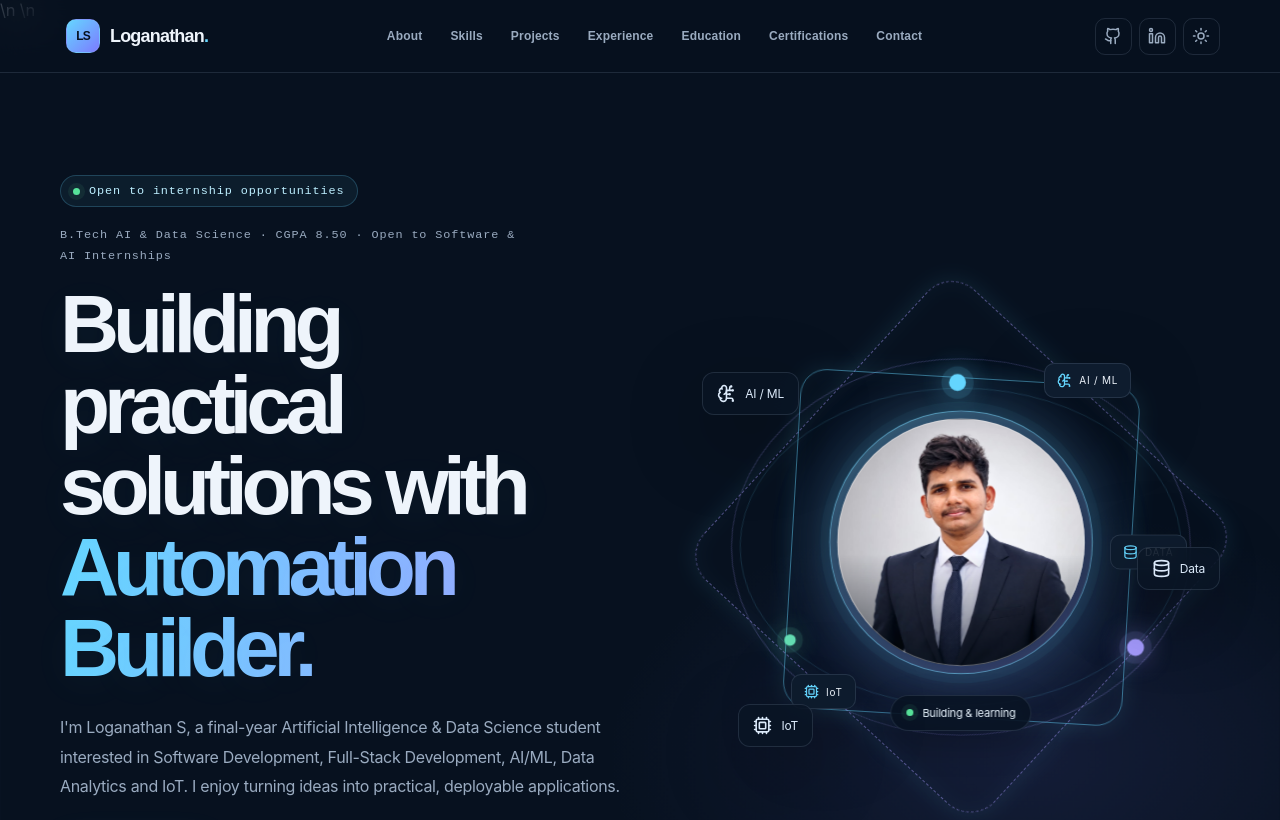
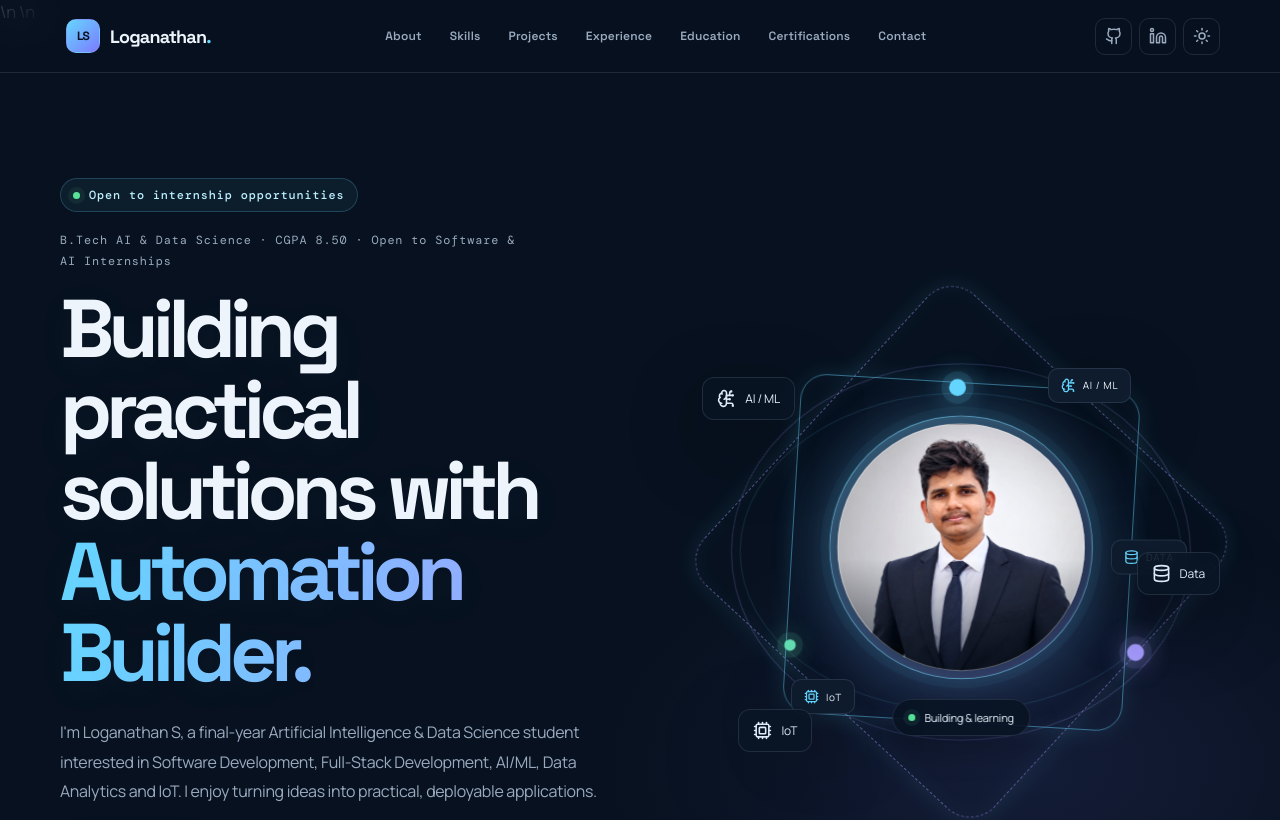
Before and after one commit to sloganathan288-dev/loganathan-portfolio, a React (Vite) app: page / in a window 1280 px wide. Shown: the top 820 px of the page. Built offline with nearby package versions, Linux system fonts and the light colour scheme.

Commit message:
Load portfolio display fonts correctly

```diff
--- a/src/styles.css
+++ b/src/styles.css
@@ -1,3 +1,4 @@
+@import url('https://fonts.googleapis.com/css2?family=DM+Mono:wght@400;500&family=Manrope:wght@400;500;600;700;800&family=Space+Grotesk:wght@400;500;600;700&display=swap');
 
 :root{
   --bg:#07111f; --bg2:#0b1728; --panel:rgba(15,30,49,.72); --panel-solid:#0e1c2e;
@@ -193,7 +194,6 @@ html.light .portrait-status{background:rgba(255,255,255,.88);color:var(--text)}
 
 
 /* ── Editorial typography + full-page motion system ── */
-@import url('https://fonts.googleapis.com/css2?family=DM+Mono:wght@400;500&family=Manrope:wght@400;500;600;700;800&family=Space+Grotesk:wght@400;500;600;700&display=swap');
 :root{
   --font-display:"Space Grotesk", "Manrope", sans-serif;
   --font-body:"Manrope", Inter, sans-serif;
```
